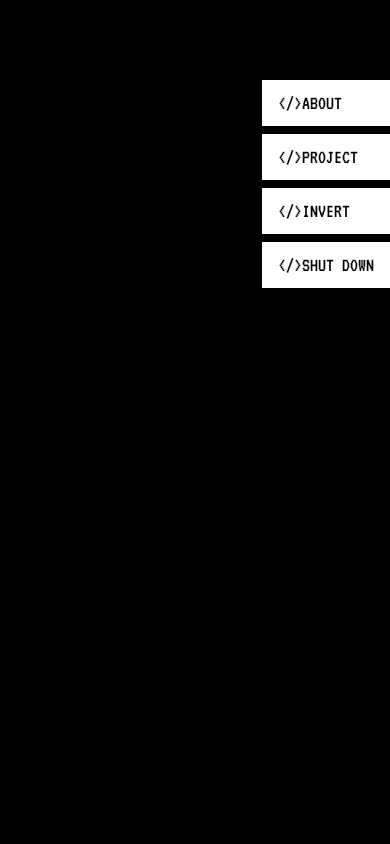
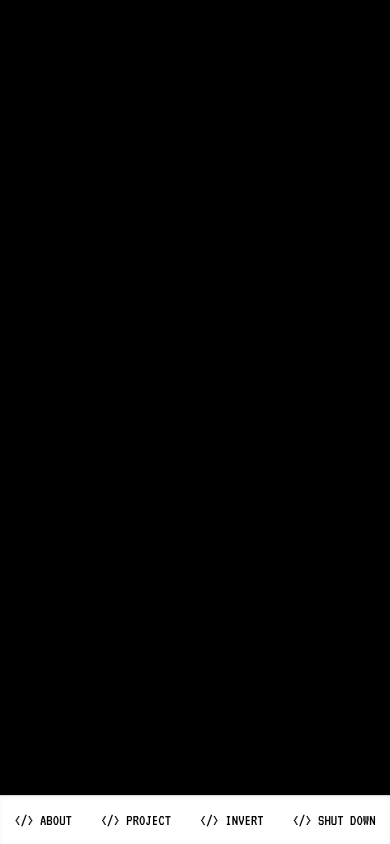
Before and after one commit to GeneralAcre/story-of-acre, a Next.js app: page /Menubar in a window 390 px wide. Built offline with nearby package versions, Linux system fonts and the light colour scheme.

Commit message:
Menubar & Home Responsive

```diff
--- a/src/app/Animations/page.js
+++ b/src/app/Animations/page.js
@@ -152,7 +152,7 @@ const RandomAppearText = ({ text, delay = 500, speed = 150, className = "" }) =>
 
     return (
       <header className="fixed top-0 left-0 z-20 text-[45px] sm:text-[60px] md:text-[100px] lg:text-[140px] leading-none
-      tracking-wide font-bold flex flex-wrap ">{/* First Name */}
+      tracking-wide font-bold flex flex-wrap ml-[10px]">{/* First Name */}
         {firstName.split('').map((char, i) => (
           <span
             key={`first-${i}`}
--- a/src/app/Menubar/page.js
+++ b/src/app/Menubar/page.js
@@ -1,22 +1,68 @@
+'use client'
+import Link from 'next/link';
+import { useState, useEffect } from 'react';
 
-import Link from 'next/link';
+export default function Menubar() {
+  const [isMobile, setIsMobile] = useState(false);
 
-export default function Menubar(){
-    return(
-   <>{/* Navigation Menu - Added to right side */}
+  useEffect(() => {
+    const handleResize = () => {
+      setIsMobile(window.innerWidth < 768); // md breakpoint
+    };
+    handleResize();
+    window.addEventListener('resize', handleResize);
+    return () => window.removeEventListener('resize', handleResize);
+  }, []);
+
+  return (
+    <>
+      {/* Desktop Right-Fixed Vertical Menu */}
+      {!isMobile && (
         <div className="fixed top-[80px] sm:top-[120px] md:top-[200px] right-0 flex flex-col space-y-2 z-10 text-[20px]">
-        <Link href="/about" className="flex items-center bg-white text-black py-2 px-4 hover:bg-[#d8ff4a] transition-colors">
-          <span>{`</>`}</span>ABOUT
+          <Link
+            href="/about"
+            className="flex items-center bg-white text-black py-2 px-4 hover:bg-[#d8ff4a] transition-colors"
+          >
+            <span className="mr-2">{`</>`}</span>ABOUT
           </Link>
-        <Link href="/projects" className="flex items-center bg-white text-black py-2 px-4 hover:bg-[#d8ff4a] transition-colors">
-          <span >{`</>`}</span>PROJECT
+          <Link
+            href="/projects"
+            className="flex items-center bg-white text-black py-2 px-4 hover:bg-[#d8ff4a] transition-colors"
+          >
+            <span className="mr-2">{`</>`}</span>PROJECT
           </Link>
-        <Link href="/invert" className="flex items-center bg-white text-black py-2 px-4 hover:bg-[#d8ff4a] transition-colors">
-          <span>{`</>`}</span>INVERT
+          <Link
+            href="/invert"
+            className="flex items-center bg-white text-black py-2 px-4 hover:bg-[#d8ff4a] transition-colors"
+          >
+            <span className="mr-2">{`</>`}</span>INVERT
           </Link>
-        <Link href="/" className="flex items-center bg-white text-black py-2 px-4 hover:bg-[#d8ff4a] transition-colors">
-          <span>{`</>`}</span>SHUT DOWN
+          <Link
+            href="/"
+            className="flex items-center bg-white text-black py-2 px-4 hover:bg-[#d8ff4a] transition-colors"
+          >
+            <span className="mr-2">{`</>`}</span>SHUT DOWN
           </Link>
         </div>
+      )}
+
+      {/* Mobile Bottom Nav */}
+      {isMobile && (
+        <div className="fixed bottom-0 left-0 right-0 bg-white text-black flex justify-around py-3 z-20 shadow-inner border-t border-gray-300 text-[16px] sm:text-[18px]">
+          <Link href="/about" className="hover:text-[#D61A69] transition">
+            {`</>`} ABOUT
+          </Link>
+          <Link href="/projects" className="hover:text-[#D61A69] transition">
+            {`</>`} PROJECT
+          </Link>
+          <Link href="/invert" className="hover:text-[#D61A69] transition">
+            {`</>`} INVERT
+          </Link>
+          <Link href="/" className="hover:text-[#D61A69] transition">
+            {`</>`} SHUT DOWN
+          </Link>
+        </div>
+      )}
     </>
-)};
+  );
+}
--- a/src/app/page.js
+++ b/src/app/page.js
@@ -6,19 +6,24 @@ export default function Home() {
       <AnimatedHeader/>
 
       <main className="mt-[50px] sm:mt-20 flex flex-col lg:flex-row lg:items-start lg:justify-between gap-10">
-        <div className="lg:w-1/2 ml-[10px] relative w-[60vw] h-[40vh] aspect-[3/2] top-[30px]">
+        <div className="relative w-full lg:w-1/2 max-w-[90vw] mx-auto lg:mx-0 aspect-[3/2] mt-[10px] lg:mt-[30px]">
           <video src="/acre-ascii.mp4" autoPlay loop muted playsInline className="w-full h-auto object-cover"/>
         </div>
 
         {/* Right side: text content */}
-        <div className="w-full lg:w-1/2 text-xl sm:text-2xl space-y-12">
-        <RandomAppearText text="/ UXUI DESIGNER & FRONTEND DEVELOPER"className="mb-[50px] mt-[50px] sm:text-[20px] md:text-[30px] lg:text-[40px] "/>
-        <br/>
-        <RandomAppearText text="/ BANGKOK , THAILAND" delay={1500}className="mb-[50px] mt-[50px] sm:text-[20px] md:text-[30px] lg:text-[40px]"/>
-          {/* Added quote text */}
-          <TypingText />
+        <div className="w-full lg:w-1/2 text-xl sm:text-2xl space-y-2 sm:space-y-3 md:space-y-4 lg:space-y-6 lg:mt-0">
+          <RandomAppearText text="/ UXUI DESIGNER & FRONTEND DEVELOPER"
+            className="mb-[20px] sm:mb-4 md:mb-6 lg:mb-[50px] mt-3 sm:mt-4 md:mt-6 lg:mt-[50px]
+            text-[20px] sm:text-[24px] md:text-[30px] lg:text-[40px]"/>
 
+          <RandomAppearText
+            text="/ BANGKOK , THAILAND" delay={1500}
+            className="mb-2 sm:mb-4 md:mb-[100px] lg:mb-[200px] mt-3 sm:mt-4 md:mt-6 lg:mt-[70px]
+            text-[20px] sm:text-[24px] md:text-[30px] lg:text-[40px]"/>
+
+            <TypingText />
         </div>
+
       </main>
     </div>
   );
```
Lines whose indentation alone changed are shown as unchanged.
